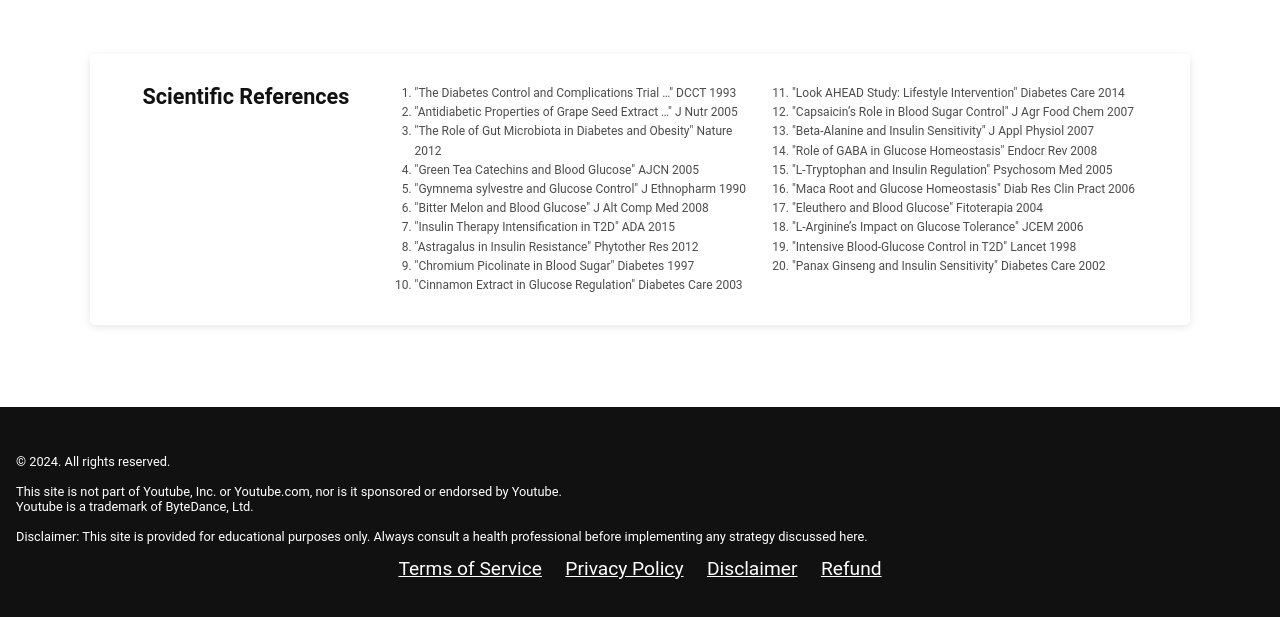
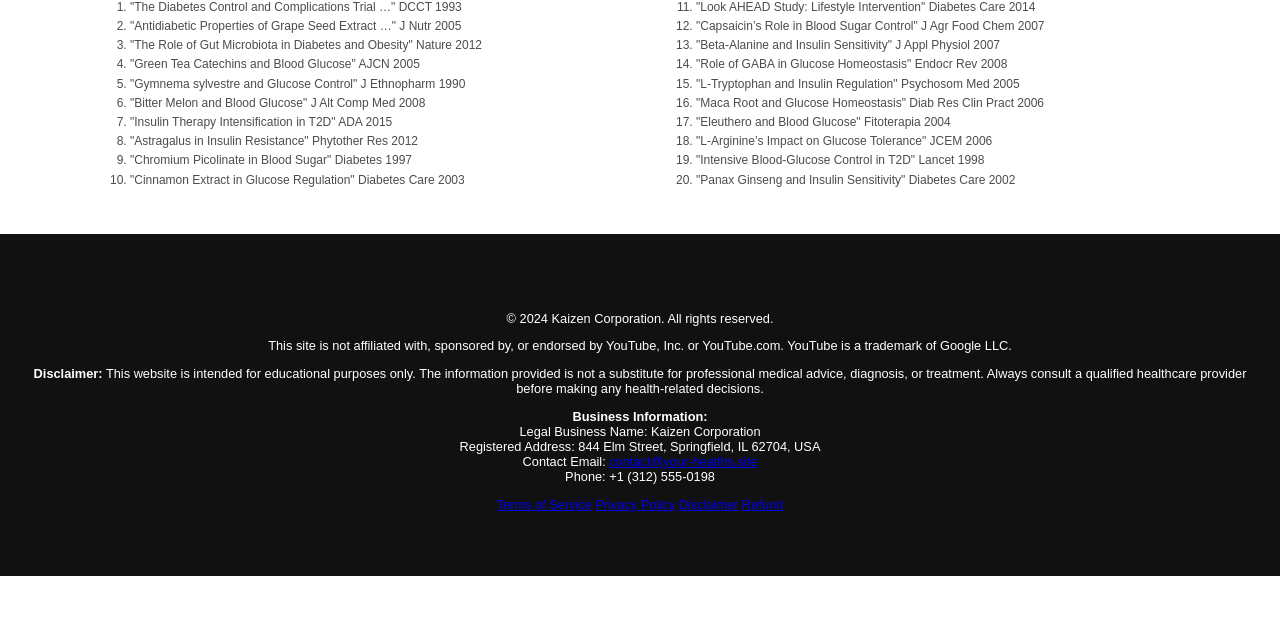
Before and after one commit to ourenterprisetools/pages, a plain HTML site: page yt/vsl1/diabetes-yt-vsl.html in a window 1280 px wide. Shown: the part 492-1109 px from the top of the page. After the commit the page ends 1068 px from the top, so only its background shows below. Drawn offline with Linux system fonts and the light colour scheme; files that its build step writes are made by us from their sources.

Commit message:
Update diabetes-yt-vsl.html

```diff
--- a/yt/vsl1/diabetes-yt-vsl.html
+++ b/yt/vsl1/diabetes-yt-vsl.html
@@ -4,10 +4,7 @@
     <meta charset="UTF-8" />
     <meta name="viewport" content="width=device-width, initial-scale=1.0" />
     <title>NEWS</title>
-    <link href="css/style.css" rel="stylesheet" type="text/css" />
     <link rel="icon" href="assets/oficial.png" type="image/png" />
-
-
 
     <link rel="preload" href="https://scripts.converteai.net/dc2bee22-f6b3-41ae-b28c-3a61aaac8be4/ab-test/67fa5edf7066994f5aca03b4/player.js" as="script">
     <link rel="preload" href="https://scripts.converteai.net/lib/js/smartplayer/v1/smartplayer.min.js" as="script">
@@ -339,16 +336,24 @@
     </section>
 
     <footer>
-      <p>&copy; 2024. All rights reserved.</p>
-      <p>
-        This site is not part of Youtube, Inc. or Youtube.com, nor is it sponsored
-        or endorsed by Youtube.<br />Youtube is a trademark of ByteDance, Ltd.
-      </p>
-      <p>
-        Disclaimer: This site is provided for educational purposes only. Always
-        consult a health professional before implementing any strategy discussed
-        here.
-      </p>
+      <footer>
+  <p>&copy; 2024 Kaizen Corporation. All rights reserved.</p>
+
+    <p>
+      This site is not affiliated with, sponsored by, or endorsed by YouTube, Inc. or YouTube.com. YouTube is a trademark of Google LLC.
+    </p>
+
+    <p>
+      <strong>Disclaimer:</strong> This website is intended for educational purposes only. The information provided is not a substitute for professional medical advice, diagnosis, or treatment. Always consult a qualified healthcare provider before making any health-related decisions.
+    </p>
+
+    <p>
+      <strong>Business Information:</strong><br>
+      Legal Business Name: Kaizen Corporation<br>
+      Registered Address: 844 Elm Street, Springfield, IL 62704, USA<br>
+      Contact Email: <a href="mailto:contact@your-healths.site">contact@your-healths.site</a><br>
+      Phone: +1 (312) 555-0198
+    </p>
 
       <div>
           <a href="terms.html">Terms of Service</a>
@@ -405,7 +410,6 @@
 
 
     <!-- ========== REDTRACK SCRIPT ========== -->
-
 
 
 
```
